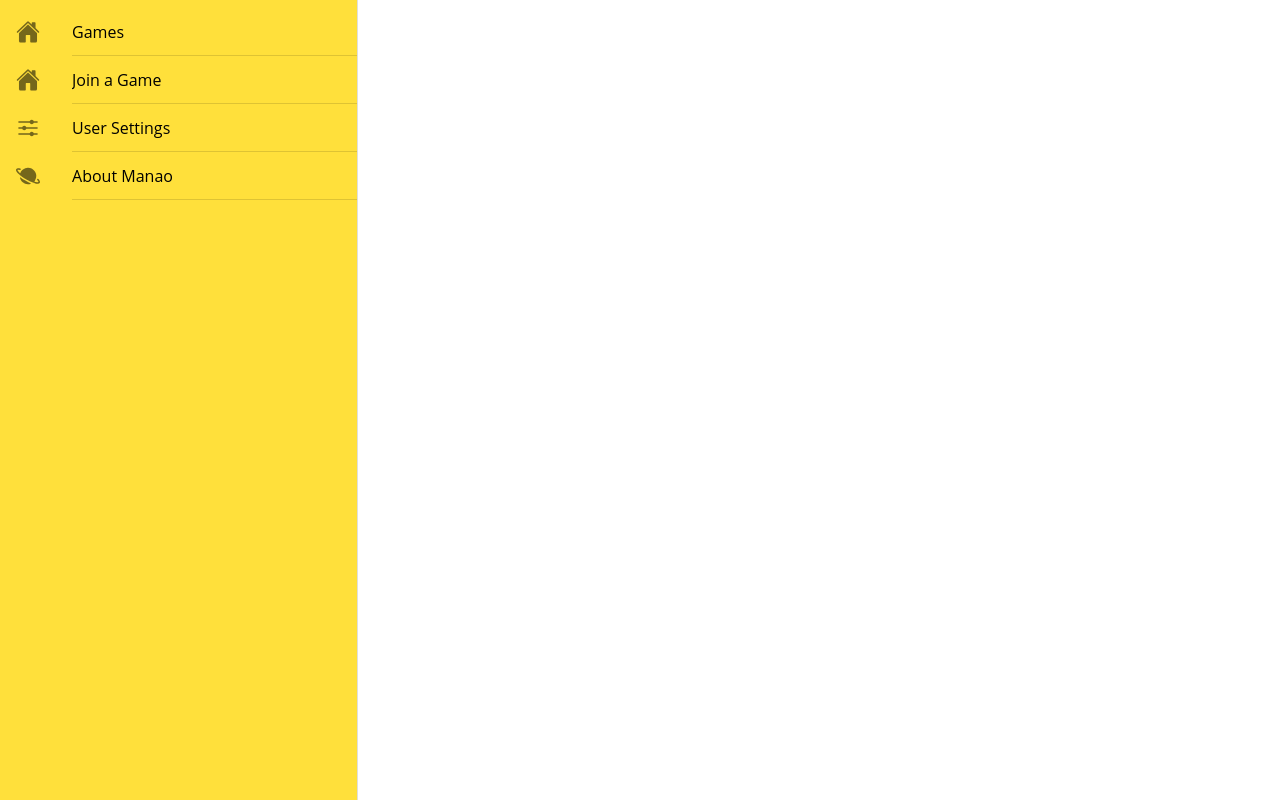
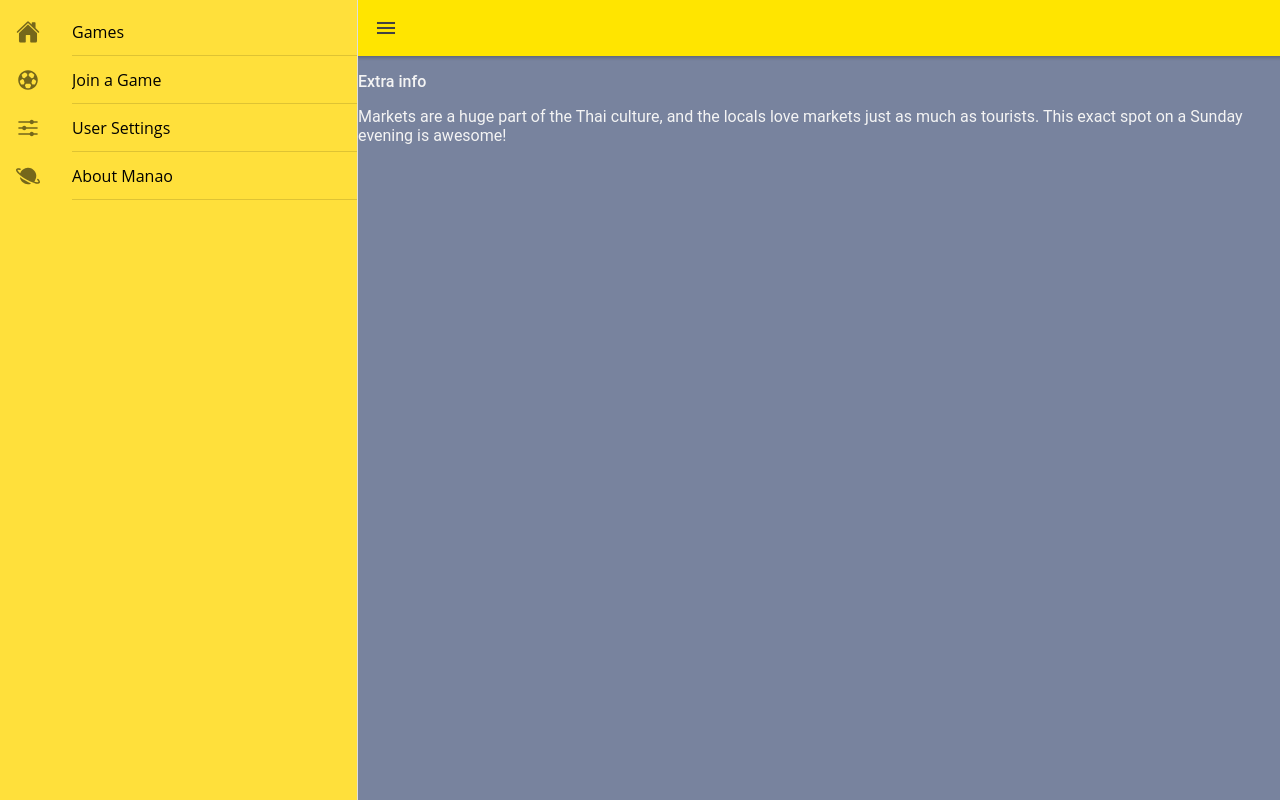
Before and after one commit to lydialawli/manao-ionic, a React (Create React App) app: page /quiz in a window 1280 px wide. Built offline with nearby package versions, Linux system fonts and the light colour scheme; the HTML template or start-up script is replaced by a standard one; a web font is replaced by a local one.

Commit message:
connect /games play button to /quiz

```diff
--- a/src/App.tsx
+++ b/src/App.tsx
@@ -9,7 +9,8 @@ import About from './pages/About.jsx';
 import Games from './pages/Games.jsx'
 import Login from './pages/Login.jsx'
 import Join from './pages/Join.jsx'
-import Settings from './pages/Settings.jsx'
+import Settings from './pages/Settings.jsx';
+import Quiz from './pages/Quiz.jsx';
 
 import { home, list, football, options, planet } from 'ionicons/icons';
 
@@ -41,7 +42,7 @@ const appPages: AppPage[] = [
   {
     title: 'Join a Game',
     url: '/join',
-    icon: home
+    icon: football
   },
   {
     title: 'User Settings',
@@ -63,6 +64,7 @@ const App: React.FC = () => (
         <IonRouterOutlet id="main">
           <Route path="/join" component={Join} exact={true} />
           <Route path="/profile/:id/settings" component={Settings} exact={true} />
+          <Route path="/quiz" component={Quiz} exact={true} />
           <Route path="/about" component={About} exact={true} />
 					<Route path="/login" component={Login} exact={true} />
           <Route path="/games" component={Games} exact={true} />
--- a/src/pages/Games.jsx
+++ b/src/pages/Games.jsx
@@ -28,9 +28,9 @@ class Home extends React.Component {
 			rating: [5]
 		},
 		filterOptions: [
-			{filter: 'players', options: ['fas fa-user', 'fas fa-users']},
-			{filter: 'location', options: ['fas fa-map-marker-alt']},
-			{filter: 'transportation', options: ['fas fa-walking', 'fas fa-bicycle', 'fas fa-motorcycle']}
+			{ filter: 'players', options: ['fas fa-user', 'fas fa-users'] },
+			{ filter: 'location', options: ['fas fa-map-marker-alt'] },
+			{ filter: 'transportation', options: ['fas fa-walking', 'fas fa-bicycle', 'fas fa-motorcycle'] }
 		]
 	}
 
@@ -45,6 +45,13 @@ class Home extends React.Component {
 				})
 			})
 	}
+
+	goToQuiz = () => {
+		this.props.history.push({
+			pathname: '/quiz'
+		})
+	}
+
 
 	render() {
 		return (
@@ -78,28 +85,28 @@ class Home extends React.Component {
 					</IonGrid>
 					<IonSlides>
 						<IonSlide>
-							<Card game={this.state.game}/>
+							<Card game={this.state.game} />
 						</IonSlide>
 						<IonSlide>
-							<Card game={this.state.game}/>
+							<Card game={this.state.game} />
 						</IonSlide>
 					</IonSlides>
 
 					{
 						this.state.game_ready ?
-							<IonSlides options={{slidesPerView:1}}>
+							<IonSlides options={{ slidesPerView: 1 }}>
 								{
 									this.state.games.map((game, key) => {
 										return (
 											<IonSlide >
-												<Card game={game} key={key}/>
+												<Card game={game} key={key} />
 											</IonSlide>
 										)
 									})
 								}
-							</IonSlides> : <IonSlides options={{slidesPerView:1}}></IonSlides>
+							</IonSlides> : <IonSlides options={{ slidesPerView: 1 }}></IonSlides>
 					}
-          <IonButton className="play">PLAY NOW!</IonButton>
+					<IonButton className="play" onClick={this.goToQuiz}>PLAY NOW!</IonButton>
 					<IonIcon className="icon left" icon={arrowBack}></IonIcon>
 					<IonIcon className="icon right" icon={arrowForward}></IonIcon>
 				</IonContent>
--- /dev/null
+++ b/src/pages/Quiz.jsx
@@ -0,0 +1,33 @@
+import { IonButtons, IonContent, IonHeader, IonIcon, IonItem, IonList, IonMenuButton, IonPage, IonTitle, IonToolbar,IonText } from '@ionic/react';
+import { flask, football, paperPlane, wifi } from 'ionicons/icons';
+import React from 'react';
+import '../styles/quiz.css';
+
+
+class Quiz extends React.Component {
+  render() {
+    return (
+      <IonPage>
+        <IonHeader attribute="translucent">
+          <IonToolbar className="playMenu">
+            <IonButtons slot="start">
+              <IonMenuButton />
+            </IonButtons>
+          </IonToolbar>
+        </IonHeader>
+
+        <IonContent className="quizMain">
+          <IonText className="description">
+              <h6>Extra info</h6>
+            <p>
+            Markets are a huge part of the Thai culture, and the locals love markets just as much as tourists.
+This exact spot on a Sunday evening is awesome!
+            </p>
+          </IonText>
+        </IonContent>
+      </IonPage >
+    )
+  }
+}
+
+export default Quiz;
--- a/src/styles/login.css
+++ b/src/styles/login.css
@@ -52,5 +52,4 @@
 	width: 100px;
   height: 100px;
 	margin: 70px auto 30px auto;
-
 }
--- /dev/null
+++ b/src/styles/quiz.css
@@ -0,0 +1,22 @@
+.quizMain {
+    --background:#78839E;
+    --border-color: #FFE500;
+	--border-width: 4px;
+    --border-radius: 50px;
+    --margin-left: 20px;
+	--margin-right: 20px;
+}
+
+.playMenu {
+    --width: 20px;
+    --background: #FFE500;
+    --max-width: 20px;
+}
+
+.description {
+    color: #F4F4F4;
+}
+
+/* ion-toolbar, ion-header {
+    --min-width: 48px;
+   } */
```
Lines whose indentation alone changed are shown as unchanged.
